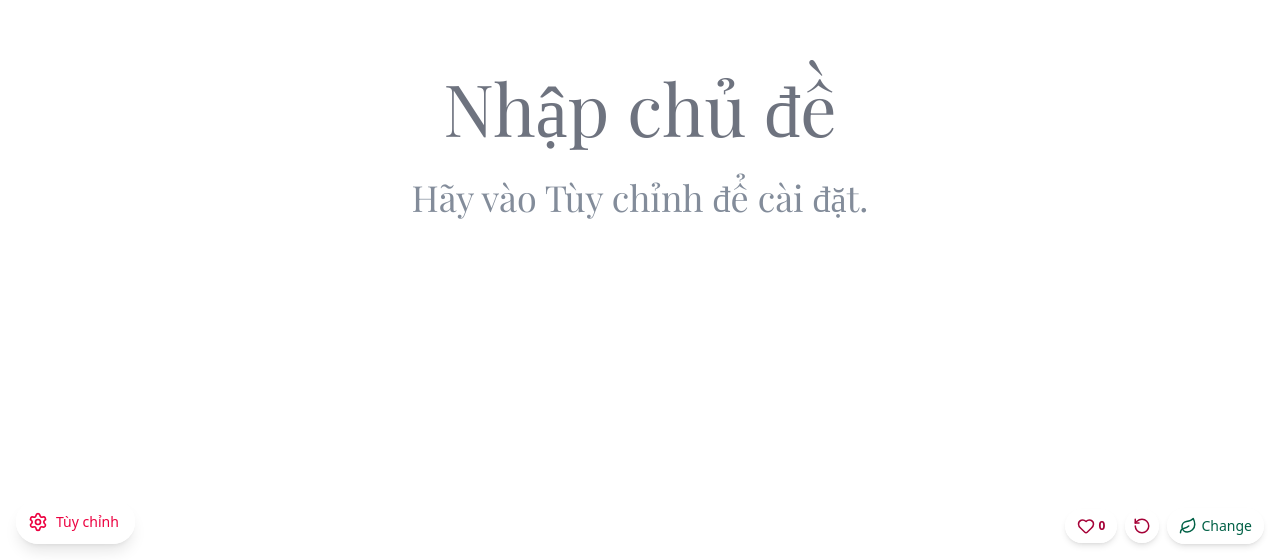
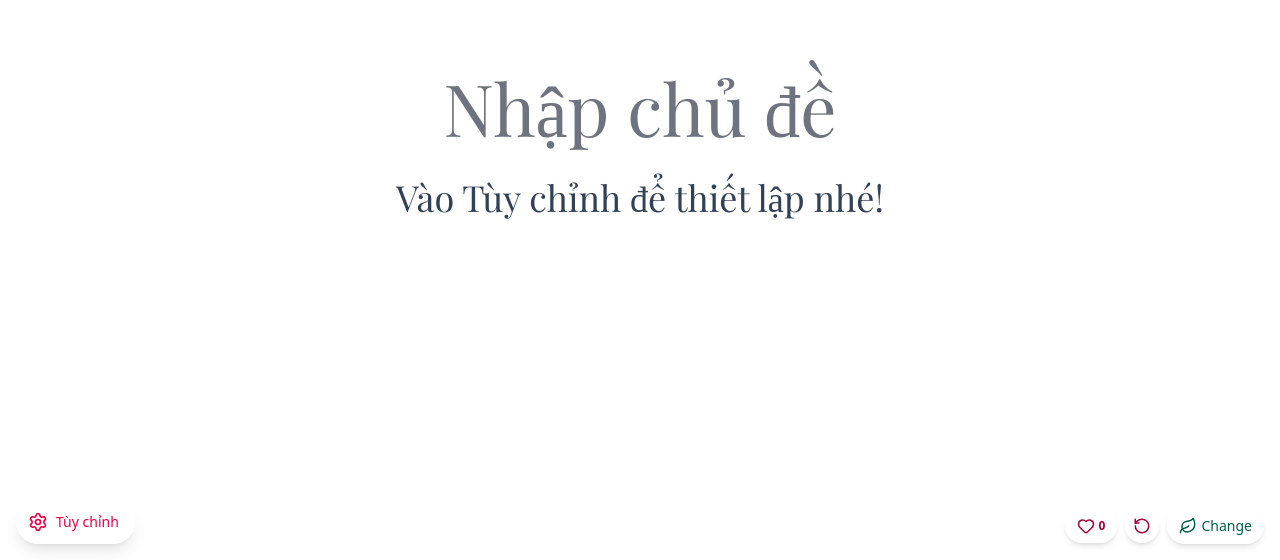
Before and after one commit to vietdieu/lovenote, a React (Vite) app: page / in a window 1280 px wide. Shown: the part 240-800 px from the top of the page. Built offline with nearby package versions, Linux system fonts and the light colour scheme; a web font is replaced by a local one.

Commit message:
Sửa thanh menu

```diff
--- a/src/App.tsx
+++ b/src/App.tsx
@@ -173,7 +173,7 @@ export default function App() {
 
   const today = new Date();
   const [title, setTitle] = useState("Nhập chủ đề");
-  const [message, setMessage] = useState("Hãy vào Tùy chỉnh để cài đặt.");
+  const [message, setMessage] = useState("Vào Tùy chỉnh để thiết lập nhé!");
   const baseConfig = sceneConfig[scene];
   const chosenColor = textColors.find(c => c.id === textColor);
   const config = (chosenColor && chosenColor.id !== 'default')
@@ -453,7 +453,7 @@ export default function App() {
               initial={{ opacity: 0, y: 10, scale: 0.95 }}
               animate={{ opacity: 1, y: 0, scale: 1 }}
               exit={{ opacity: 0, y: 10, scale: 0.95 }}
-              className="flex bg-white/90 p-2 rounded-2xl shadow-lg gap-1 sm:gap-2"
+              className="flex flex-wrap max-w-[calc(100vw-16px)] sm:max-w-none bg-white/90 p-2 rounded-2xl shadow-lg gap-1 sm:gap-2"
             >
               <button onClick={cycleBgStyle} className="p-1.5 sm:p-2 rounded-xl text-emerald-800 hover:bg-emerald-50 transition-all text-xs flex flex-col items-center min-w-[50px] sm:min-w-[60px]">
                 <Sparkles size={18} className="mb-0.5 sm:mb-1" />
```
Also changed, not shown: server.ts (+2 -2 lines), tsconfig.json (+6 -1 lines), 1 other file (tests, documents, lock files or other folders).
